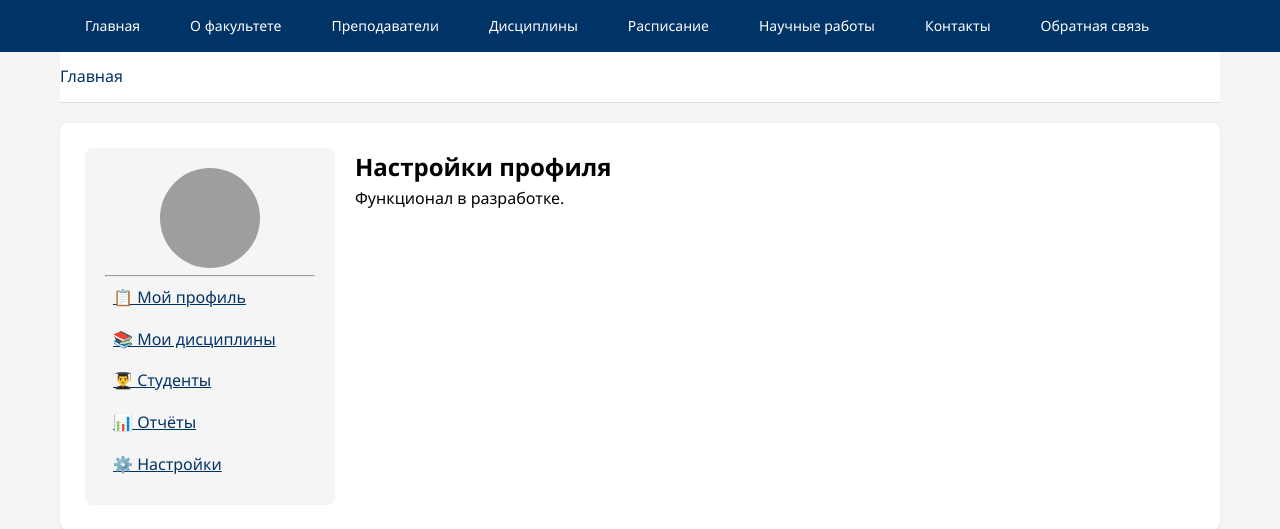
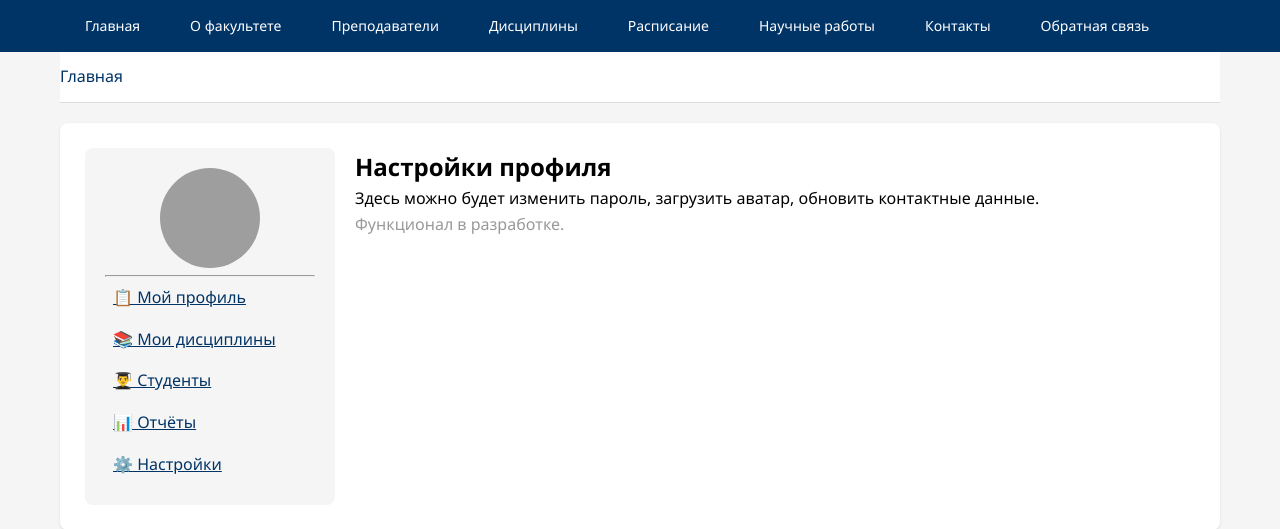
Before and after one commit to VasDan99/web-portal-kafedra, a Python web app: template app/templates/cabinet/teacher/settings.html in a window 1280 px wide. Shown: the part 149-678 px from the top of the page. Run offline with Jinja, Linux system fonts and the light colour scheme; the template is opened without the code that fills it, so the values that code supplies are empty; grey boxes are pictures that could not be loaded.

Commit message:
Add teacher settings template

```diff
--- a/app/templates/cabinet/teacher/settings.html
+++ b/app/templates/cabinet/teacher/settings.html
@@ -11,7 +11,8 @@
 
 {% block teacher_content %}
 <h2>Настройки профиля</h2>
-<p>Функционал в разработке.</p>
+<p>Здесь можно будет изменить пароль, загрузить аватар, обновить контактные данные.</p>
+<p style="color: #999;">Функционал в разработке.</p>
 {% endblock %}
 </body>
 </html>
```
